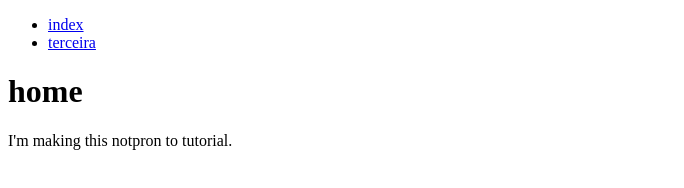
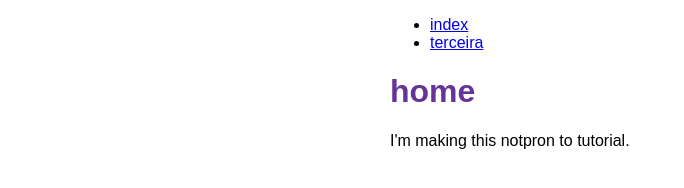
Before and after one commit to Jeypow/learning-gabsty, a Gatsby site: page / in a window 1280 px wide. Shown: the whole page, without its empty margins (0-684 px from the left). Built offline with nearby package versions, Linux system fonts and the light colour scheme; Gatsby itself is replaced by a stand-in of ours.

Commit message:
gatsby part 2 & add styles css module

```diff
--- a/src/components/Layout.js
+++ b/src/components/Layout.js
@@ -1,22 +1,25 @@
 import * as React from 'react';
 import {Link} from 'gatsby';
+import {container,heading,navLinks,navLinkItem,navLinkText} from './layout.module.css';
 
 const Layout = ({pageTitle, children}) => {
    return (
-   <div>
+   <div className={container}>
        <title>{pageTitle}</title>
         <nav>
-            <ul>
-                <li><Link to= "/">index</Link>
+            <ul className={navLinks}>
+                <li className={navLinkItem}>
+                    <Link to= "/" className={navLinkText}>index</Link>
 
                 </li>
-                <li><Link to= "/terceira">terceira</Link>
+                <li className={navLinkItem}>
+                    <Link to= "/terceira" className={navLinkText}>terceira</Link>
 
                 </li>
             </ul>
         </nav>
         <main>
-            <h1>{pageTitle}</h1>
+            <h1 className={heading}>{pageTitle}</h1>
             {children}
         </main>
    </div>
--- /dev/null
+++ b/src/components/layout.module.css
@@ -0,0 +1,19 @@
+.container {
+    margin: auto;
+    max-width: 500px;
+    font-family: sans-serif;
+}
+.heading {
+    color: rebeccapurple;
+}
+.nav-Links {
+ display: flex;
+ list-style:none;
+ padding-left: 0;
+}
+.nav-Link-Item{
+    padding-right: 2rem;
+}
+.nav-Link-Text {
+    color:black;
+}
```
Also changed, not shown: src/pages/terceira.js (+3 -6 lines).
